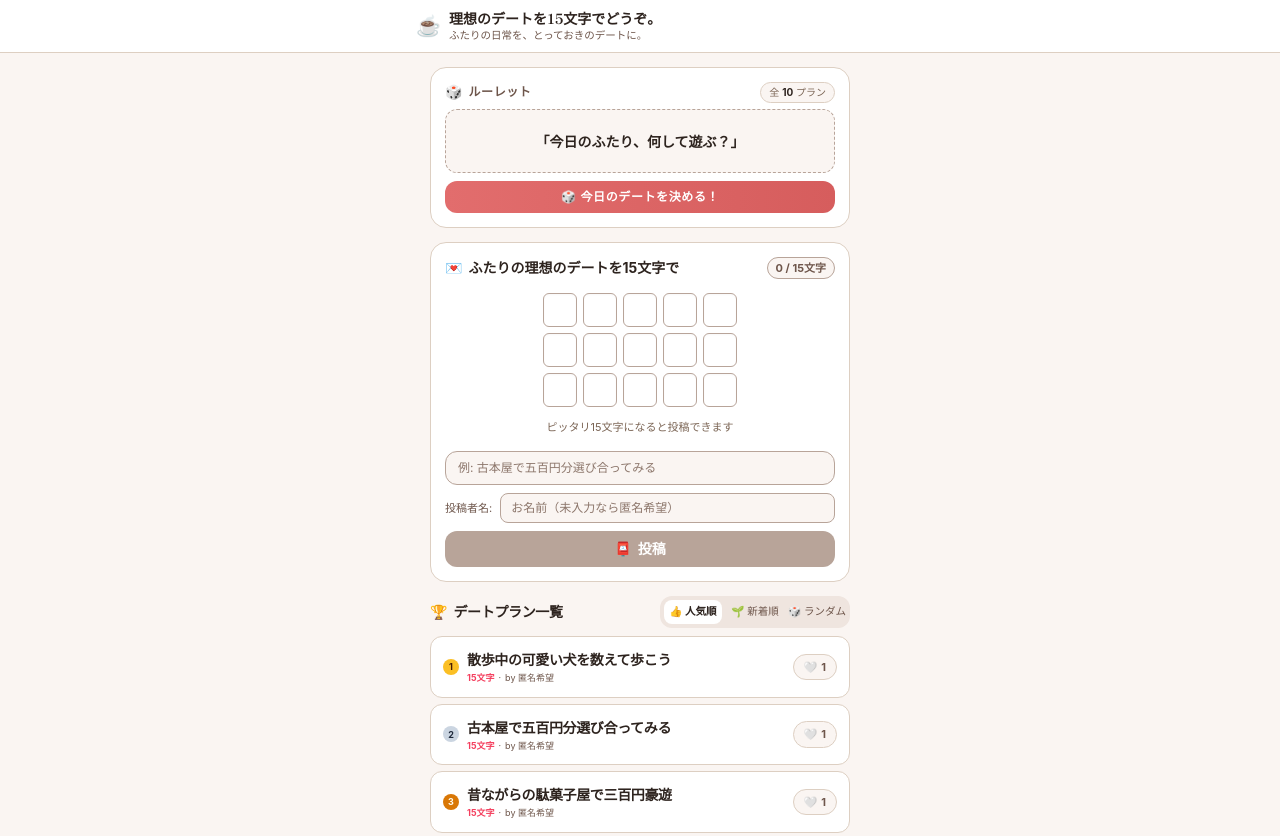
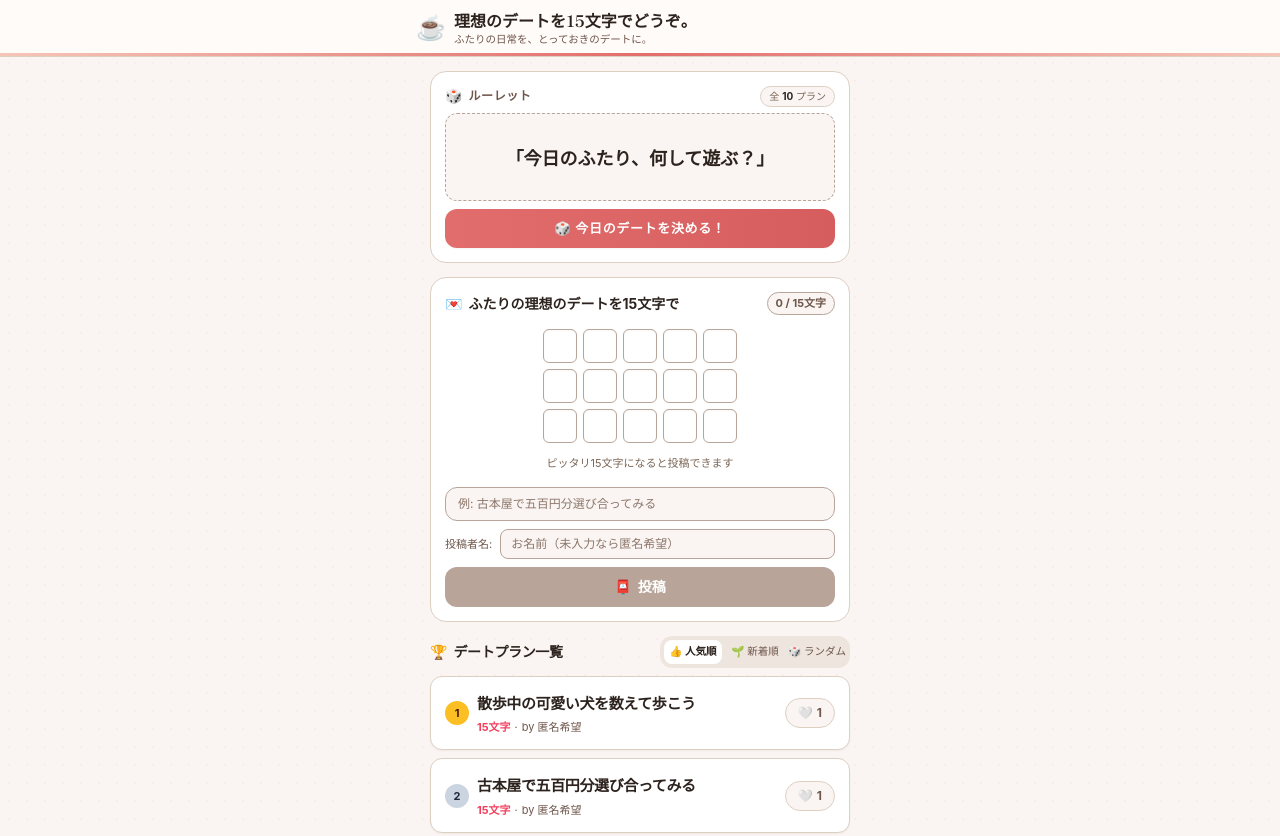
Before and after one commit to shodai4/date-15, a website: page index.html in a window 1280 px wide. Shown: the top 836 px of the page. Drawn offline with nearby package versions, Linux system fonts and the light colour scheme; no server answers; a web font is replaced by a local one.

Commit message:
デザイン改善：ルーレット結果を主役に拡大＆結果カード化、一覧カードの文字拡大と全文表示、ヘッダー装飾、OGP追加（www/にも同期）

```diff
--- a/app.js
+++ b/app.js
@@ -203,11 +203,11 @@
     }
 
     if (len === 15) {
-      countBadge.className = 'shrink-0 whitespace-nowrap text-[11px] font-bold px-2 py-0.5 rounded-full bg-rose-100 text-rose-700 border border-rose-300 animate-pulse';
+      countBadge.className = 'shrink-0 whitespace-nowrap text-xs font-bold px-2.5 py-0.5 rounded-full bg-rose-100 text-rose-700 border border-rose-300 animate-pulse';
       msgEl.textContent = '✨ 15文字ピッタリ！このまま投稿できます！';
-      msgEl.className = 'text-[11px] font-bold text-rose-600 whitespace-nowrap transition-all';
+      msgEl.className = 'text-xs font-bold text-rose-600 whitespace-nowrap transition-all';
       submitBtn.disabled = false;
-      submitBtn.className = 'w-full py-2.5 px-4 rounded-xl font-bold text-sm text-white bg-gradient-to-r from-[#E26D6D] to-[#D65D5D] hover:opacity-95 active:scale-[0.99] shadow-md transition flex items-center justify-center space-x-1.5 cursor-pointer';
+      submitBtn.className = 'w-full py-2.5 px-4 rounded-xl font-bold text-sm text-white bg-gradient-to-r from-[#E26D6D] to-[#D65D5D] hover:opacity-95 active:scale-[0.99] shadow-lg shadow-rose-300/50 transition flex items-center justify-center space-x-1.5 cursor-pointer';
     } else if (len > 15) {
       const over = len - 15;
       countBadge.className = 'shrink-0 whitespace-nowrap text-[11px] font-bold px-2 py-0.5 rounded-full bg-rose-950 text-rose-200 border border-rose-700';
@@ -454,7 +454,7 @@
     }
 
     if (sorted.length === 0) {
-      container.innerHTML = '<div class="text-center py-6 text-xs text-[#7C6656]">まだ投稿がありません。最初の15文字を投稿してみよう！</div>';
+      container.innerHTML = '<div class="text-center py-6 text-sm text-[#7C6656]">まだ投稿がありません。最初の15文字を投稿してみよう！</div>';
       return;
     }
 
@@ -462,18 +462,18 @@
       const isVoted = state.votedIds.has(plan.id);
       const isTop3 = state.currentSort === 'likes' && index < 3;
       const rankBadge = isTop3
-        ? `<span class="w-4 h-4 shrink-0 rounded-full flex items-center justify-center text-[9px] font-bold ${index === 0 ? 'bg-amber-400 text-amber-950' : index === 1 ? 'bg-slate-300 text-slate-800' : 'bg-amber-600 text-amber-50'}">${index + 1}</span>`
-        : `<span class="w-4 h-4 shrink-0 flex items-center justify-center text-[9px] text-[#7C6656] font-bold">${index + 1}</span>`;
+        ? `<span class="w-6 h-6 shrink-0 rounded-full flex items-center justify-center text-[11px] font-bold ${index === 0 ? 'bg-amber-400 text-amber-950' : index === 1 ? 'bg-slate-300 text-slate-800' : 'bg-amber-600 text-amber-50'}">${index + 1}</span>`
+        : `<span class="w-6 h-6 shrink-0 flex items-center justify-center text-[11px] text-[#7C6656] font-bold">${index + 1}</span>`;
 
       return `
-        <div class="bg-white rounded-xl p-3 border border-[#DDCFC2] shadow-xs flex items-center justify-between hover:border-[#B8A499] transition">
+        <div class="bg-white rounded-xl p-3.5 border border-[#DDCFC2] shadow-sm flex items-center justify-between hover:border-[#B8A499] transition">
           <div class="flex items-center space-x-2 flex-1 min-w-0 pr-2">
             ${rankBadge}
             <div class="min-w-0 flex-1">
-              <div class="text-xs sm:text-sm font-bold font-mincho text-[#2D231E] tracking-tight truncate whitespace-nowrap">
+              <div class="text-sm sm:text-[15px] font-bold font-mincho text-[#2D231E] tracking-tight leading-relaxed">
                 ${plan.text}
               </div>
-              <div class="text-[9px] text-[#6E564B] flex items-center space-x-1 mt-0.5 whitespace-nowrap">
+              <div class="text-[11px] text-[#6E564B] flex items-center space-x-1 mt-1 whitespace-nowrap">
                 <span class="text-rose-500 font-bold">15文字</span>
                 <span>·</span>
                 <span class="truncate">by ${plan.author || '匿名希望'}</span>
@@ -484,7 +484,7 @@
           <!-- いいねボタン -->
           <button
             onclick="window.toggleLikeHandler(${plan.id})"
-            class="shrink-0 flex items-center space-x-1 px-2.5 py-1 rounded-full border transition active:scale-95 text-[11px] font-bold ${
+            class="shrink-0 flex items-center space-x-1 px-3 py-1.5 rounded-full border transition active:scale-95 text-xs font-bold ${
               isVoted
                 ? 'bg-rose-50 border-rose-300 text-rose-600 shadow-xs'
                 : 'bg-[#FAF5F2] border-[#DDCFC2] text-[#6E564B] hover:border-[#B8A499]'
--- a/index.html
+++ b/index.html
@@ -5,6 +5,16 @@
   <meta name="viewport" content="width=device-width, initial-scale=1.0, maximum-scale=1.0, user-scalable=no, viewport-fit=cover">
   <title>理想のデートを15文字でどうぞ。| ふたりの恋のルーレット</title>
   <meta name="description" content="たった15文字で綴る、ふたりだけの愛おしいデート。みんなの理想のデートプランを投稿・投票・ルーレットで決めるWebアプリ。">
+  <meta property="og:type" content="website">
+  <meta property="og:site_name" content="理想のデートを15文字でどうぞ。">
+  <meta property="og:title" content="理想のデートを15文字でどうぞ。| ふたりの恋のルーレット">
+  <meta property="og:description" content="たった15文字で綴る、ふたりだけの愛おしいデート。みんなの理想のデートプランを投稿・投票・ルーレットで決めるWebアプリ。">
+  <meta property="og:url" content="https://shodai4.com/date-15/">
+  <meta property="og:image" content="https://shodai4.com/date-15/icon-512.png">
+  <meta name="twitter:card" content="summary">
+  <meta name="twitter:title" content="理想のデートを15文字でどうぞ。| ふたりの恋のルーレット">
+  <meta name="twitter:description" content="たった15文字で綴る、ふたりだけの愛おしいデート。みんなの理想のデートプランを投稿・投票・ルーレットで決めるWebアプリ。">
+  <meta name="twitter:image" content="https://shodai4.com/date-15/icon-512.png">
   <meta name="theme-color" content="#FAF5F2">
   <link rel="icon" type="image/png" href="favicon.png">
   <link rel="apple-touch-icon" href="apple-touch-icon.png">
@@ -18,6 +28,8 @@
     body {
       font-family: 'Zen Maru Gothic', -apple-system, BlinkMacSystemFont, sans-serif;
       background-color: #FAF5F2;
+      background-image: radial-gradient(rgba(214, 93, 93, 0.055) 1px, transparent 1.4px);
+      background-size: 18px 18px;
       color: #382C26;
       -webkit-tap-highlight-color: transparent;
       /* 下（ホームインジケータ）の余白は本文側で1回だけ確保する。
@@ -72,7 +84,18 @@
       border-color: #E26D6D;
       background-color: #FFF2F2;
       color: #B91C1C;
+      box-shadow: 0 0 0 2px rgba(226, 109, 109, 0.35), 0 3px 8px rgba(214, 93, 93, 0.28);
       animation: pulse 1s infinite alternate;
+    }
+
+    /* ルーレット結果が出たら、パネルを「結果カード」として目立たせる */
+    #roulettePanel {
+      transition: background-color 0.3s ease, border-color 0.3s ease, box-shadow 0.3s ease;
+    }
+    #roulettePanel:has(#rouletteAuthor:not(.hidden)) {
+      background: linear-gradient(135deg, #FFF6F1 0%, #FFEDEA 100%);
+      border: 1.5px solid #E8A598;
+      box-shadow: 0 8px 20px rgba(214, 93, 93, 0.18);
     }
 
     /* スロット回転アニメーション */
@@ -239,12 +262,12 @@
 <body class="min-h-screen flex flex-col justify-between selection:bg-rose-100 selection:text-rose-900">
 
   <!-- ヘッダー（スマホ改行崩れ完全防止） -->
-  <header class="w-full bg-white/95 backdrop-blur-md border-b border-[#DDCFC2] sticky top-0 z-30 px-3 py-2 shadow-xs">
+  <header class="w-full relative bg-[#FFFBF8]/95 backdrop-blur-md border-b border-[#DDCFC2] sticky top-0 z-30 px-3 py-2 shadow-xs">
     <div class="max-w-md mx-auto flex items-center justify-between">
       <div class="flex items-center space-x-2 min-w-0">
-        <span class="text-xl shrink-0">☕</span>
+        <span class="text-2xl shrink-0">☕</span>
         <div class="min-w-0">
-          <h1 class="text-xs sm:text-sm font-bold text-[#2D231E] font-mincho leading-tight">
+          <h1 class="text-sm sm:text-base font-bold text-[#2D231E] font-mincho leading-tight">
             <span class="inline-block whitespace-nowrap">理想のデートを</span><span class="inline-block whitespace-nowrap">15文字でどうぞ。</span>
           </h1>
           <p class="text-[10.5px] text-[#6E564B] whitespace-nowrap truncate">
@@ -257,6 +280,7 @@
         class="date15-rules-open shrink-0 ml-2 w-7 h-7 rounded-full border border-[#B8A499] bg-[#FAF5F2] text-[#6E564B] text-xs font-bold items-center justify-center transition active:scale-95">？</button>
 
     </div>
+    <div class="absolute bottom-0 left-0 right-0 h-[3px] bg-gradient-to-r from-[#F6C6B8] via-[#E26D6D] to-[#F6C6B8]" aria-hidden="true"></div>
   </header>
 
   <!-- メインコンテンツ -->
@@ -275,16 +299,16 @@
       </div>
 
       <!-- ルーレット表示パネル（高さをキュッとスリムに） -->
-      <div class="bg-[#FAF5F2] rounded-xl px-3 py-2.5 border border-dashed border-[#B8A499] text-center min-h-[64px] flex flex-col items-center justify-center relative">
-        <div id="rouletteResult" class="text-xs sm:text-sm font-bold font-mincho text-[#2D231E] leading-snug transition-all duration-200">
+      <div id="roulettePanel" class="bg-[#FAF5F2] rounded-xl px-3 py-3.5 border border-dashed border-[#B8A499] text-center min-h-[88px] flex flex-col items-center justify-center relative">
+        <div id="rouletteResult" class="text-base sm:text-lg font-bold font-mincho text-[#2D231E] leading-relaxed transition-all duration-200">
           「今日のふたり、何して遊ぶ？」
         </div>
-        <div id="rouletteAuthor" class="text-[10px] text-[#6E564B] mt-0.5 hidden whitespace-nowrap"></div>
+        <div id="rouletteAuthor" class="text-[11px] text-[#6E564B] mt-1 hidden whitespace-nowrap"></div>
       </div>
 
       <!-- ルーレット起動ボタン -->
       <div class="mt-2 flex gap-1.5">
-        <button id="btnSpinRoulette" class="flex-1 bg-gradient-to-r from-[#E26D6D] to-[#D65D5D] hover:opacity-95 active:scale-[0.98] text-white font-bold py-2 px-3 rounded-xl shadow-xs transition flex items-center justify-center space-x-1 text-xs tracking-wider whitespace-nowrap">
+        <button id="btnSpinRoulette" class="flex-1 bg-gradient-to-r from-[#E26D6D] to-[#D65D5D] hover:opacity-95 active:scale-[0.98] text-white font-bold py-2.5 px-3 rounded-xl shadow-sm transition flex items-center justify-center space-x-1 text-[13px] tracking-wider whitespace-nowrap">
           <span>🎲</span>
           <span>今日のデートを決める！</span>
         </button>
@@ -358,7 +382,7 @@
         <button
           id="btnSubmitPlan"
           disabled
-          class="w-full py-2 px-4 rounded-xl font-bold text-sm text-white bg-[#B8A499] cursor-not-allowed transition flex items-center justify-center space-x-1.5 shadow-xs"
+          class="w-full py-2.5 px-4 rounded-xl font-bold text-sm text-white bg-[#B8A499] cursor-not-allowed transition flex items-center justify-center space-x-1.5 shadow-xs"
         >
           <span>📮</span>
           <span>投稿</span>
@@ -391,7 +415,7 @@
       </div>
 
       <!-- プランカード一覧リスト -->
-      <div id="plansContainer" class="space-y-1.5">
+      <div id="plansContainer" class="space-y-2">
         <!-- JSで動的レンダリング -->
       </div>
     </section>
```
Also changed, not shown: www/app.js (+10 -10 lines), www/index.html (+33 -9 lines).
